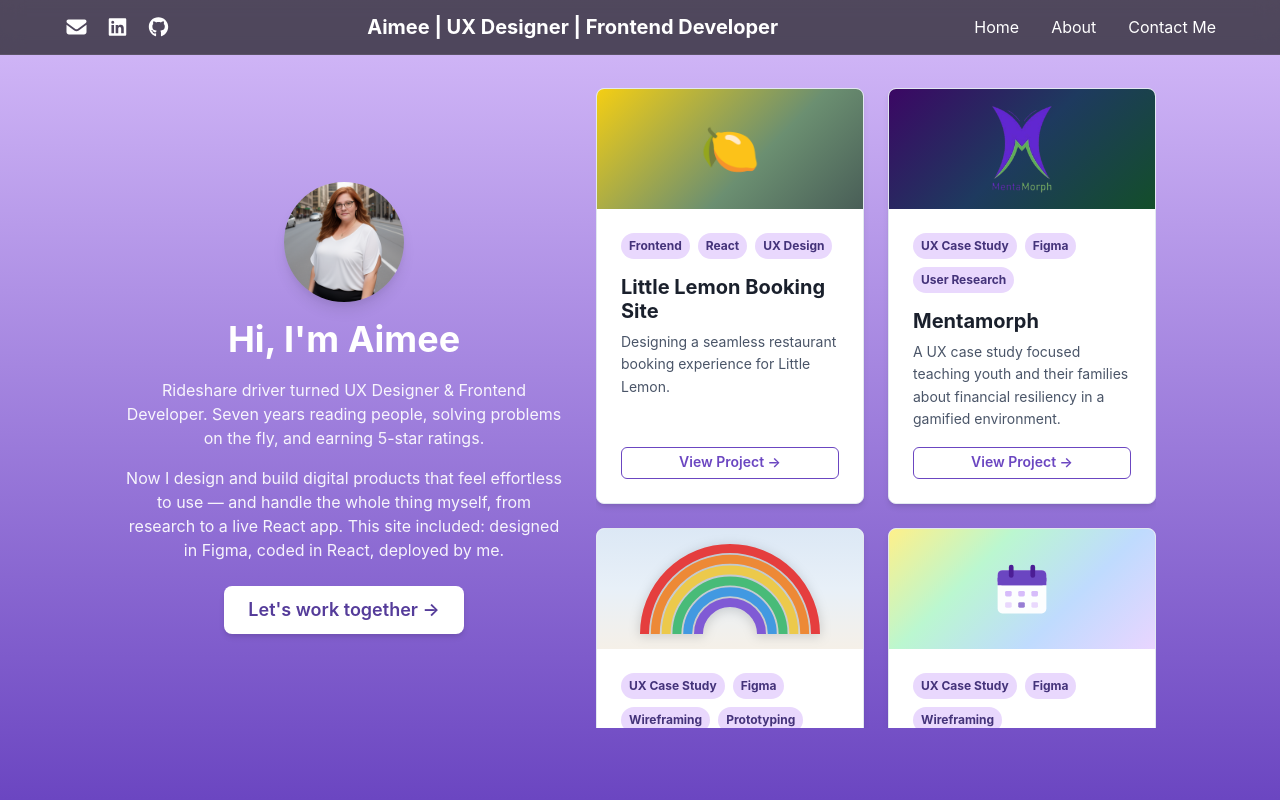
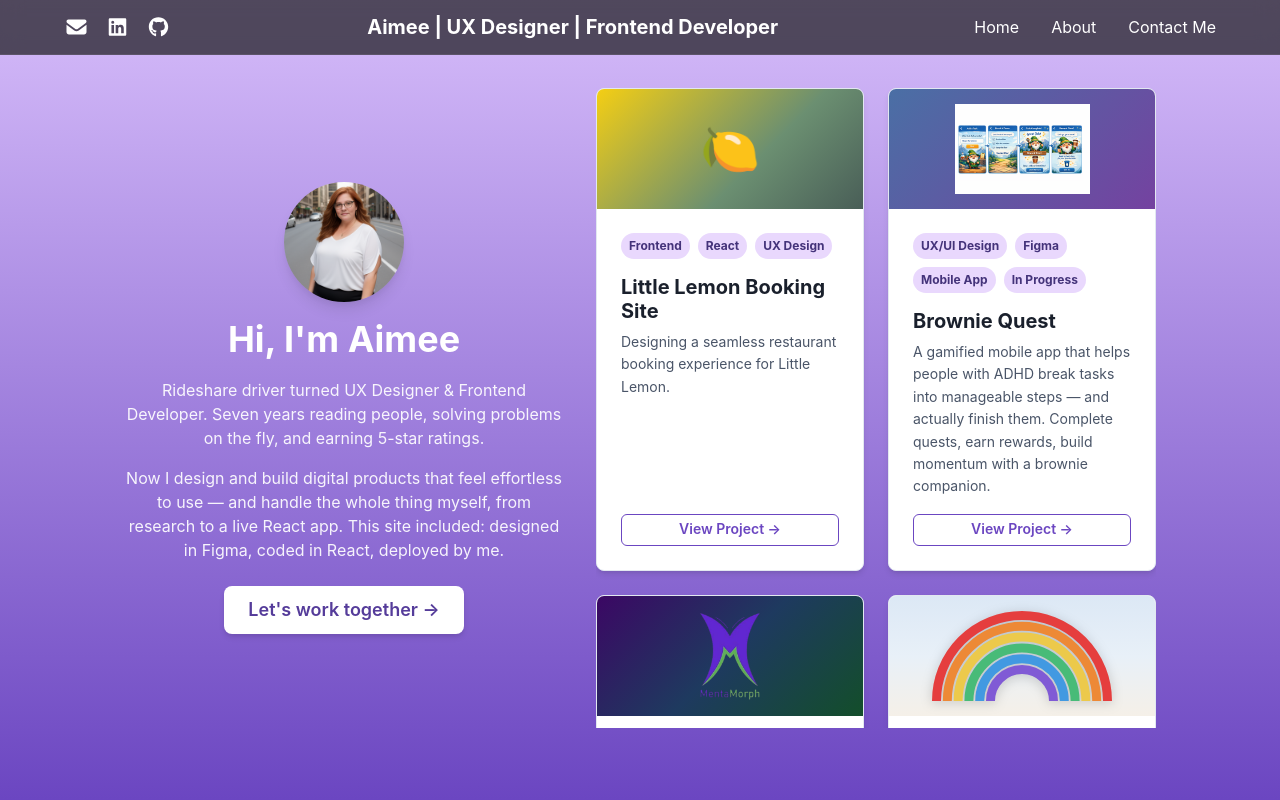
Before and after one commit to Aimeevdb/Aimee-s-Portfolio, a React (Create React App) app: page / in a window 1280 px wide. Shown: the top 800 px of the page. Built offline with nearby package versions, Linux system fonts and the light colour scheme.

Commit message:
Reorder projects: lead with Little Lemon and Brownie Quest

```diff
--- a/src/components/ProjectsSection.js
+++ b/src/components/ProjectsSection.js
@@ -12,6 +12,14 @@ const projects = [
     tags: ["Frontend", "React", "UX Design"],
     headerGradient: "linear-gradient(135deg, #F4CE14 0%, #6b8f71 60%, #495E57 100%)",
     icon: "🍋",
+  },
+  {
+    title: "Brownie Quest",
+    description: "A gamified mobile app that helps people with ADHD break tasks into manageable steps — and actually finish them. Complete quests, earn rewards, build momentum with a brownie companion.",
+    link: "/brownie-quest",
+    tags: ["UX/UI Design", "Figma", "Mobile App", "In Progress"],
+    headerGradient: "linear-gradient(135deg, #4A6FA5 0%, #7442A0 100%)",
+    headerImage: brownieQuestPreview,
   },
   {
     title: "Mentamorph",
@@ -37,15 +45,8 @@ const projects = [
     headerGradient: "linear-gradient(135deg, #fef08a 0%, #bbf7d0 33%, #bfdbfe 66%, #e9d5ff 100%)",
     icon: "calendar",
   },
-  {
-    title: "Brownie Quest",
-    description: "A gamified mobile app that helps people with ADHD break tasks into manageable steps — and actually finish them. Complete quests, earn rewards, build momentum with a brownie companion.",
-    link: "/brownie-quest",
-    tags: ["UX/UI Design", "Figma", "Mobile App", "In Progress"],
-    headerGradient: "linear-gradient(135deg, #4A6FA5 0%, #7442A0 100%)",
-    headerImage: brownieQuestPreview,
-  },
 ];
+
 
 const ProjectsSection = ({ embedded = false }) => {
   return (
```
